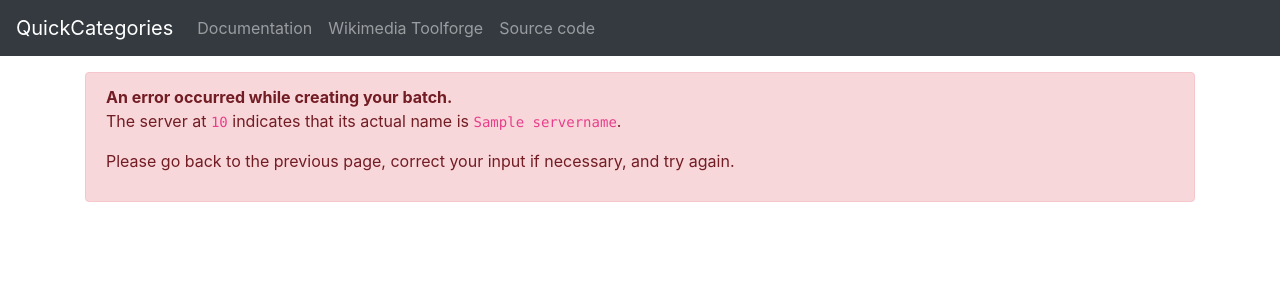
After one commit to lucaswerkmeister/tool-quickcategories, a Flask app: template templates/new_batch_error_domain_mismatch.html in a window 1280 px wide. The commit adds this page. Shown: the top 300 px of the page. Run offline with Flask 2, Linux system fonts and the light colour scheme; the template is opened without the code that fills it: most values are stand-ins (such as "Sample title", 1, 10 or a date in 2020); some libraries are stand-ins or nearby versions.

Commit message:
Unify new_batch_from_commands error responses
I suspect I’ll copy+paste a lot of this code for the second “new batch”
handler (PagePile), but I can at least reduce it a bit by extracting
some of the error message HTML construction into a proper template. Also
the previous code was all over the place – this should look much nicer
for the user as well. (Although a lot of these errors should never
happen™ due to client-side validation.)

```diff
--- a/app.py
+++ b/app.py
@@ -287,40 +287,37 @@ def index():
 def new_batch_from_commands():
     domain = flask.request.form.get('domain', '(not provided)')
     if not is_wikimedia_domain(domain):
-        return flask.Markup.escape(domain) + flask.Markup(' is not recognized as a Wikimedia domain'), 400
+        return flask.render_template('new_batch_error_domain_unrecognized.html',
+                                     domain=domain), 400
 
     title = flask.request.form.get('title')
     if title is not None and len(title) > 800:
-        return flask.Markup('Title "') + flask.Markup.escape(title) + flask.Markup('" is too long for a summary'), 400
+        return flask.render_template('new_batch_error_title_too_long.html',
+                                     title=title), 400
 
     session = authenticated_session(domain)
     if not session:
-        return 'not logged in', 403 # Forbidden; 401 Unauthorized would be inappropriate because we don’t send WWW-Authenticate
+        return flask.render_template('new_batch_error.html',
+                                     message='You are not logged in.'), 403
 
     try:
         response = session.get(action='query',
                                meta='siteinfo')
         servername = response['query']['general']['servername']
         if servername != domain:
-            message = (flask.Markup(r'The server at <code>') +
-                       flask.Markup.escape(domain) +
-                       flask.Markup(r'</code> indicates its actual name is <code>') +
-                       flask.Markup.escape(servername) +
-                       flask.Markup(r'</code>.'))
-            return flask.render_template('new_batch_error.html',
-                                         message=message), 400
+            return flask.render_template('new_batch_error_domain_mismatch.html',
+                                         domain=domain,
+                                         servername=servername), 400
     except Exception:
         traceback.print_exc() # for possible later manual inspection
-        message = (flask.Markup(r'Could not connect to the server at <code>') +
-                   flask.Markup.escape(domain) +
-                   flask.Markup(r'</code>.'))
-        return flask.render_template('new_batch_error.html',
-                                     message=message), 400
+        return flask.render_template('new_batch_error_domain_unreachable.html',
+                                     domain=domain), 400
 
     try:
         batch = parse_tpsv.parse_batch(flask.request.form.get('commands', ''), title=title)
     except parse_tpsv.ParseBatchError as e:
-        return str(e)
+        return flask.render_template('new_batch_error.html',
+                                     message=str(e))
 
     batch.cleanup()
 
--- a/templates/new_batch_error.html
+++ b/templates/new_batch_error.html
@@ -2,7 +2,7 @@
 {% block main %}
 <div class="alert alert-danger" role="alert">
   <strong>An error occurred while creating your batch.</strong>
-  <p>{{ message }}</p>
+  <p>{% block message %}{{ message }}{% endblock message %}</p>
   <p>Please go back to the previous page, correct your input if necessary, and try again.</p>
 </div>
 {% endblock %}
--- /dev/null
+++ b/templates/new_batch_error_domain_mismatch.html
@@ -0,0 +1,4 @@
+{% extends "new_batch_error.html" %}
+{% block message %}
+The server at <code>{{ domain }}</code> indicates that its actual name is <code>{{ servername }}</code>.
+{% endblock message %}
--- /dev/null
+++ b/templates/new_batch_error_domain_unreachable.html
@@ -0,0 +1,4 @@
+{% extends "new_batch_error.html" %}
+{% block message %}
+Could not connect to the server at <code>{{ domain }}</code>.
+{% endblock message %}
--- /dev/null
+++ b/templates/new_batch_error_domain_unrecognized.html
@@ -0,0 +1,4 @@
+{% extends "new_batch_error.html" %}
+{% block message %}
+<code>{{ domain }}</code> is not recognized as a Wikimedia domain.
+{% endblock message %}
--- /dev/null
+++ b/templates/new_batch_error_title_too_long.html
@@ -0,0 +1,4 @@
+{% extends "new_batch_error.html" %}
+{% block message %}
+Title <q>{{ title }}</q> is too long for a summary.
+{% endblock message %}
```
